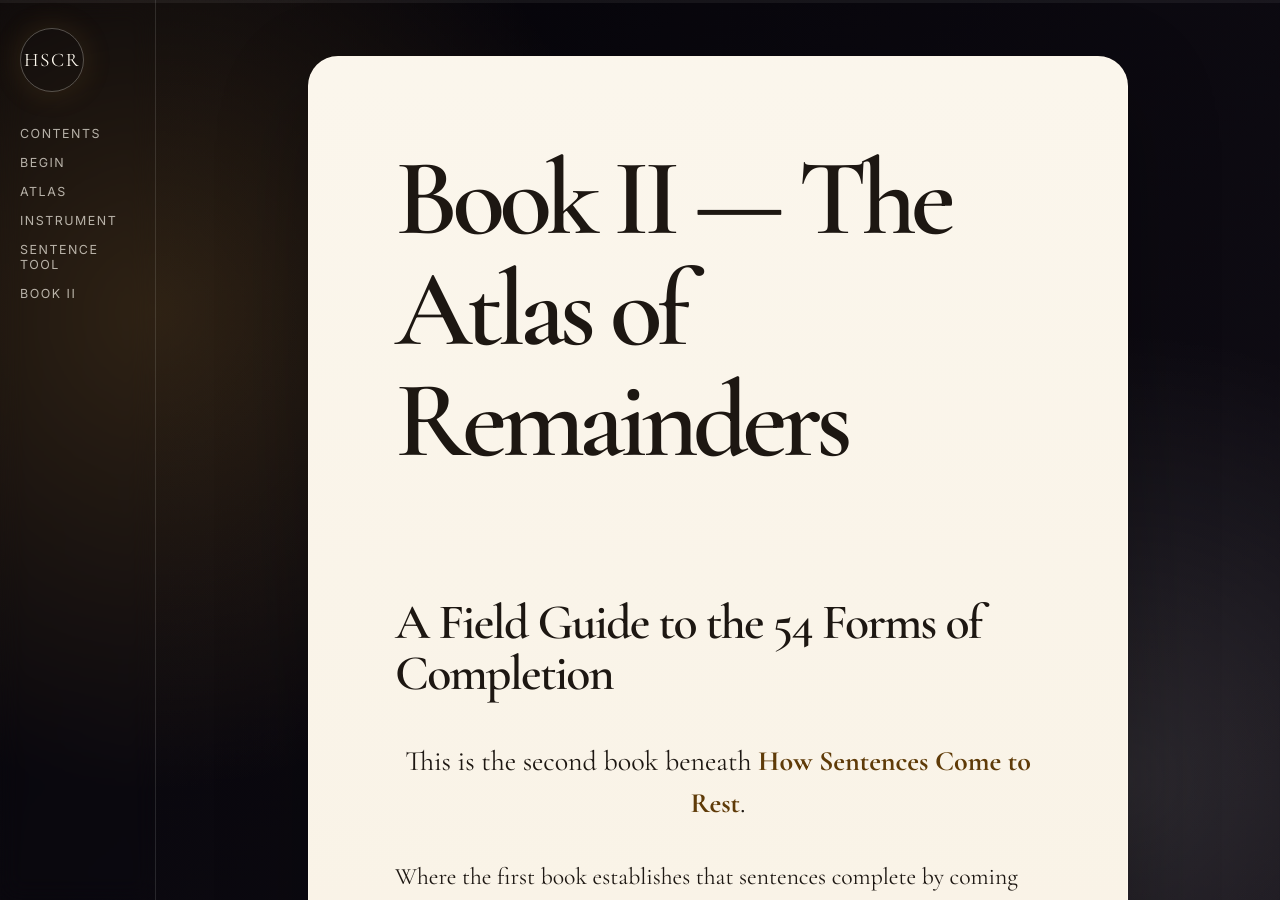
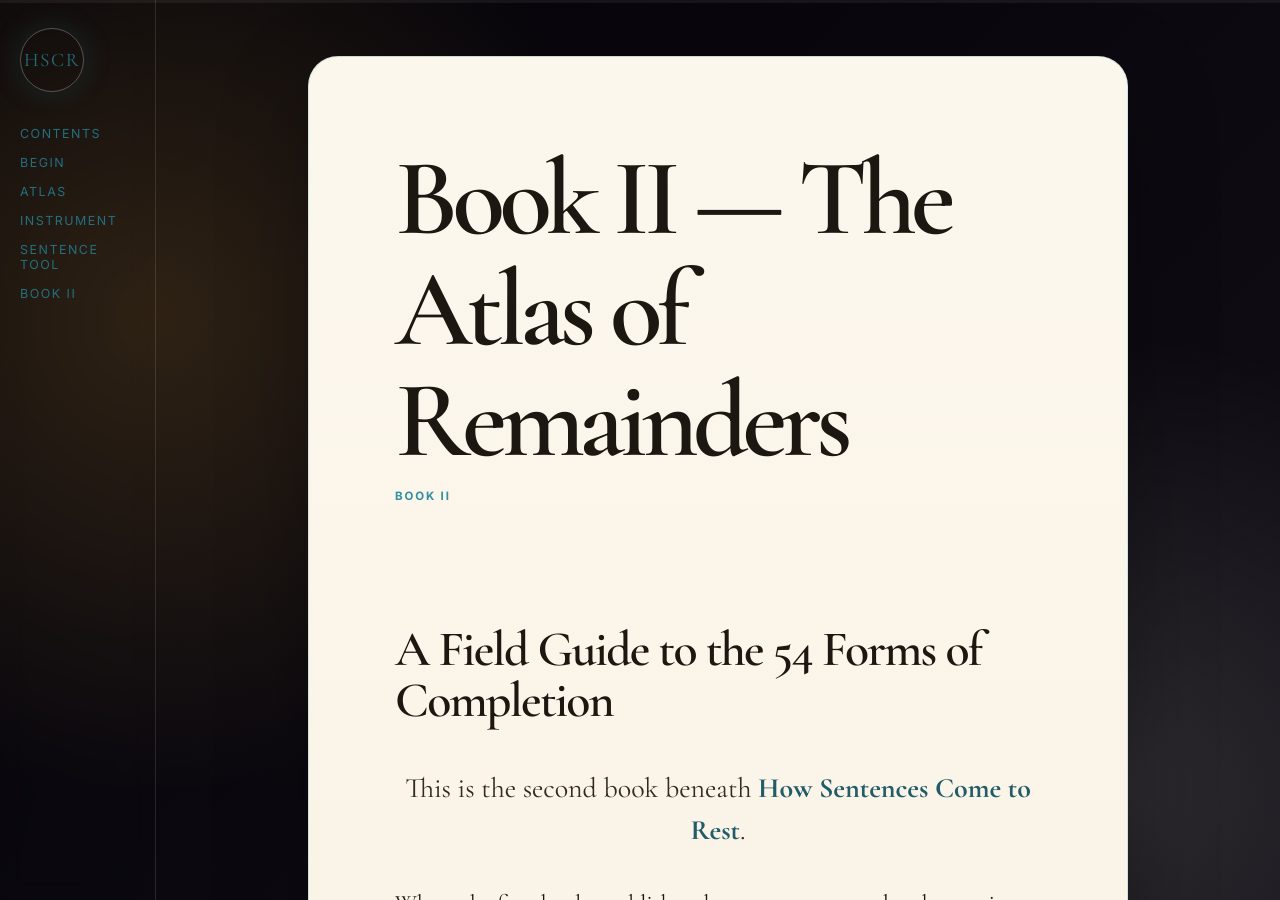
Before and after one commit to TitanicParker/how-sentences-come-to-rest, a Jekyll site: the page built from books/02-atlas-of-remainders/README.md, in a window 1280 px wide and 900 px high. Built offline with Jekyll 4.4.1, drawn with Linux system fonts in a browser that asks for light colours; our own code applies the rules of GitHub Pages for plain Markdown files.

Commit message:
Detect Book II pages by path in shared layout

```diff
--- a/_layouts/default.html
+++ b/_layouts/default.html
@@ -1,5 +1,9 @@
 <!doctype html>
 <html lang="en">
+  {% assign is_book_two = false %}
+  {% if page.book_class == 'book-two' or page.path contains 'books/02-atlas-of-remainders' %}
+    {% assign is_book_two = true %}
+  {% endif %}
   <head>
     <meta charset="utf-8">
     <meta name="viewport" content="width=device-width, initial-scale=1">
@@ -13,11 +17,11 @@
     <link rel="preconnect" href="https://fonts.gstatic.com" crossorigin>
     <link href="https://fonts.googleapis.com/css2?family=Cormorant+Garamond:wght@400;500;600;700&family=Inter:wght@400;500;600;700&display=swap" rel="stylesheet">
     <link rel="stylesheet" href="{{ '/assets/css/style.css' | relative_url }}">
-    {% if page.book_class == 'book-two' %}
+    {% if is_book_two %}
     <link rel="stylesheet" href="{{ '/assets/css/book-two.css' | relative_url }}">
     {% endif %}
   </head>
-  <body{% if page.book_class %} class="{{ page.book_class }}"{% endif %}>
+  <body{% if is_book_two %} class="book-two"{% elsif page.book_class %} class="{{ page.book_class }}"{% endif %}>
     <a class="skip-link" href="#main-content">Skip to book text</a>
     <div class="reading-progress" aria-hidden="true"><span id="reading-progress-bar"></span></div>
 
```
